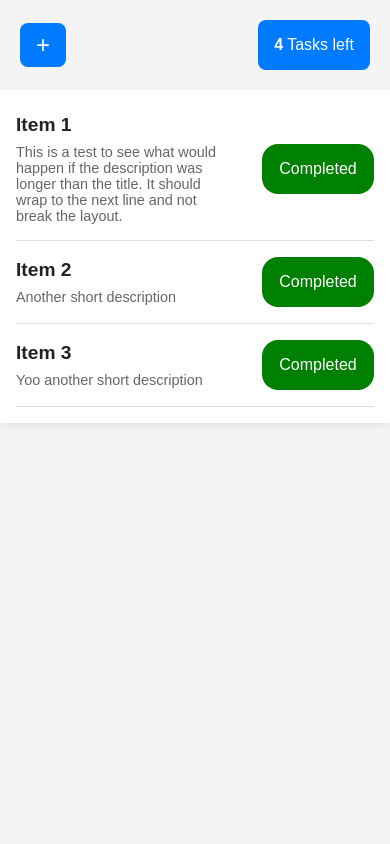
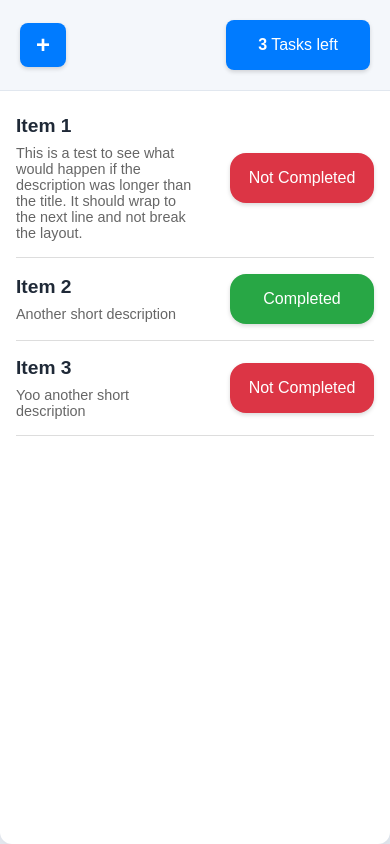
Before and after one commit to nicew1300/react-todo-app, a React (Vite) app: page / in a window 390 px wide. Built offline with nearby package versions, Linux system fonts and the light colour scheme.

Commit message:
Enhance styling and layout for App, Header, and TodoItem components; improve responsiveness and visual feedback

```diff
--- a/src/App.css
+++ b/src/App.css
@@ -1,11 +1,14 @@
-/* I didn't focus on the styling in this project, but rather to practice react development. */
+/* I didn't focus on the styling in this project, but rather to practice React development. Most of the styling is therefore vibe-coded on the fly so I don't bother much with it. */
 
 .container {
   max-width: 600px;
   margin: 0 auto;
   background-color: #fff;
-  box-shadow: 0 0 10px rgba(0, 0, 0, 0.1);
+  box-shadow: 0 8px 24px rgba(31, 41, 55, 0.12);
+  border-radius: 0.75rem;
   padding: 1rem;
+  min-height: 100vh;
+  height: 100%;
 }
 
 .todo-container {
--- a/src/App.jsx
+++ b/src/App.jsx
@@ -6,14 +6,23 @@ import "./Todo.css";
 function App() {
   return (
     <div className="container">
-      <Header />
+      <Header taskCount={3} />
       <div className="todo-container">
         <TodoItem
           title="Item 1"
           shortdesc="This is a test to see what would happen if the description was longer than the title. It should wrap to the next line and not break the layout."
+          completed={false}
         />
-        <TodoItem title="Item 2" shortdesc="Another short description" />
-        <TodoItem title="Item 3" shortdesc="Yoo another short description" />
+        <TodoItem
+          title="Item 2"
+          shortdesc="Another short description"
+          completed={true}
+        />
+        <TodoItem
+          title="Item 3"
+          shortdesc="Yoo another short description"
+          completed={false}
+        />
       </div>
     </div>
   );
--- a/src/Components.jsx
+++ b/src/Components.jsx
@@ -1,22 +1,28 @@
-function Header() {
+function Header({ taskCount }) {
   return (
     <div className="header">
       <div className="new-task-btn">+</div>
       <div className="task-counter">
-        <b>4</b> Tasks left
+        <b>{taskCount}</b> Tasks left
       </div>
     </div>
   );
 }
 
-function TodoItem({ title, shortdesc }) {
+function TodoItem({ title, shortdesc, completed }) {
   return (
     <div className="todo-item">
       <div className="todo-info">
         <div className="todo-title">{title}</div>
-        <div className="todo-shortdesc">{shortdesc}</div>
+        <div className="todo-shortdesc">
+          {!shortdesc ? "No description" : shortdesc}
+        </div>
       </div>
-      <div className="todo-btn">Completed</div>
+      <div
+        className={`todo-btn ${completed ? "todo-completed" : "todo-not-completed"}`}
+      >
+        {completed ? "Completed" : "Not Completed"}
+      </div>
     </div>
   );
 }
--- a/src/Header.css
+++ b/src/Header.css
@@ -1,5 +1,5 @@
 .header {
-  background-color: #f4f4f4;
+  background-color: #f4f7fb;
   color: #222;
   padding: 20px;
   text-align: center;
@@ -8,6 +8,7 @@
   align-items: center;
   /* negative margin to stretch the header: */
   margin: -1rem;
+  border-bottom: 1px solid #e1e7ef;
 }
 
 .new-task-btn {
@@ -18,6 +19,19 @@
   font-size: 1.5rem;
   cursor: pointer;
   border-radius: 0.5rem;
+  font-weight: bold;
+  box-shadow: 0 2px 4px rgba(0, 0, 0, 0.15);
+  transition: transform 0.15s ease, box-shadow 0.15s ease;
+}
+
+.new-task-btn:hover {
+  transform: translateY(-1px);
+  box-shadow: 0 3px 6px rgba(0, 0, 0, 0.2);
+}
+
+.new-task-btn:active {
+  transform: translateY(0);
+  box-shadow: 0 1px 2px rgba(0, 0, 0, 0.15);
 }
 
 .task-counter {
@@ -26,6 +40,11 @@
   padding: 1rem;
   border-radius: 0.5rem;
   text-align: center;
-  width: 7rem;
+  width: 9rem;
+  /* Keeps the counter at the same fixed size in the header flex layout. */
+  flex: 0 0 9rem;
   box-sizing: border-box;
+  /* Keeps the counter text on one line. */
+  white-space: nowrap;
+  box-shadow: 0 2px 4px rgba(0, 0, 0, 0.15);
 }
--- a/src/Todo.css
+++ b/src/Todo.css
@@ -4,6 +4,12 @@
   align-items: center;
   border-bottom: 1px solid #ddd;
   padding: 1rem 0;
+  transition: background-color 0.15s ease;
+}
+
+.todo-item:hover {
+  background-color: #fafafa;
+  border-radius: 0.5rem;
 }
 
 .todo-title {
@@ -11,6 +17,7 @@
   margin-right: 1rem;
   font-weight: bold;
   font-size: 1.2rem;
+  color: #1f2937;
 }
 
 .todo-shortdesc {
@@ -27,15 +34,37 @@
 }
 
 .todo-btn {
-  background-color: green;
   border-radius: 1rem;
   color: white;
   border: none;
   cursor: pointer;
   padding: 1rem;
   margin-left: 2rem;
-  width: 7rem;
-  flex: 0 0 7rem;
+  width: 9rem;
+  /* Prevents flexbox from shrinking or growing the button. */
+  flex: 0 0 9rem;
   box-sizing: border-box;
   text-align: center;
+  /* Keeps both button labels on one line. */
+  white-space: nowrap;
+  box-shadow: 0 2px 4px rgba(0, 0, 0, 0.15);
+  transition: transform 0.15s ease, box-shadow 0.15s ease;
 }
+
+.todo-btn:hover {
+  transform: translateY(-1px);
+  box-shadow: 0 3px 6px rgba(0, 0, 0, 0.2);
+}
+
+.todo-btn:active {
+  transform: translateY(0);
+  box-shadow: 0 1px 2px rgba(0, 0, 0, 0.15);
+}
+
+.todo-completed {
+  background-color: #28a745;
+}
+
+.todo-not-completed {
+  background-color: #dc3545;
+}
--- a/src/global.css
+++ b/src/global.css
@@ -5,6 +5,7 @@
 body {
   margin: 0;
   font-family: Arial, sans-serif;
-  background-color: #f4f4f4;
+  background: linear-gradient(135deg, #f4f7fb, #e9eef5);
   color: #222;
+  min-height: 100vh;
 }
```
